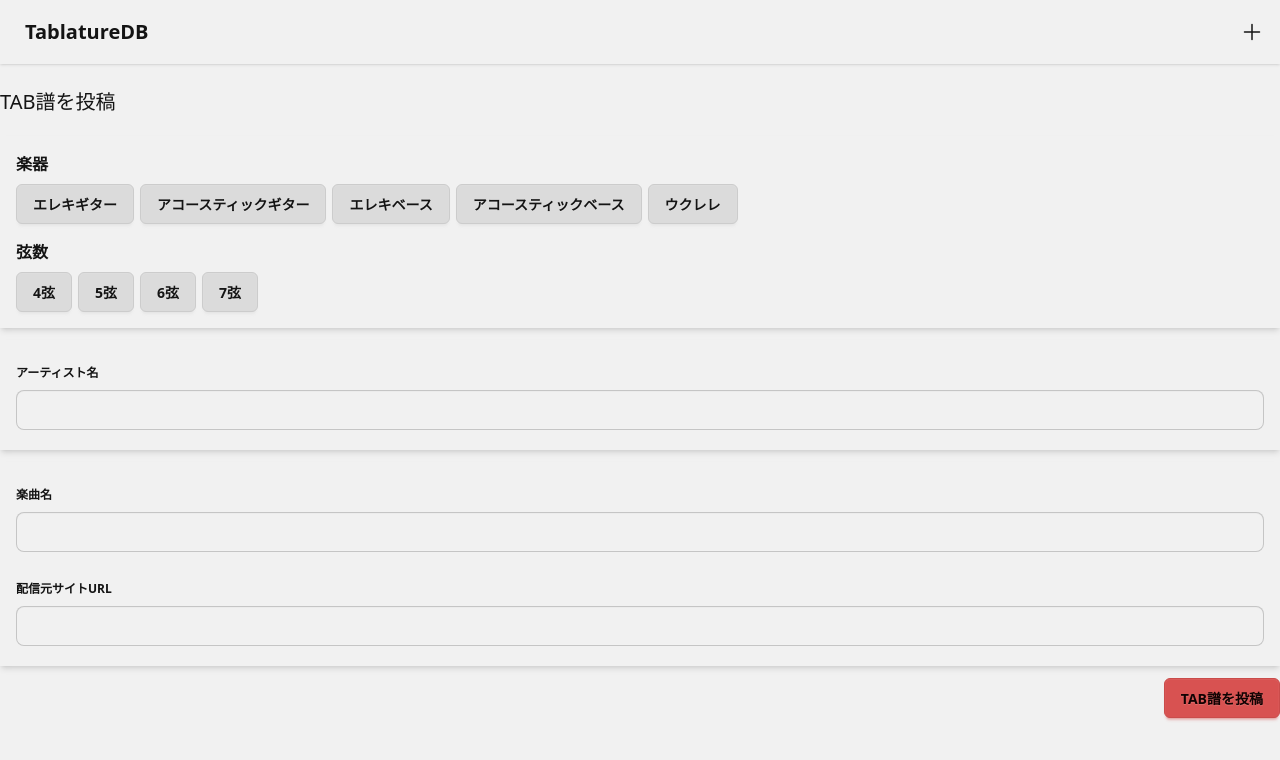
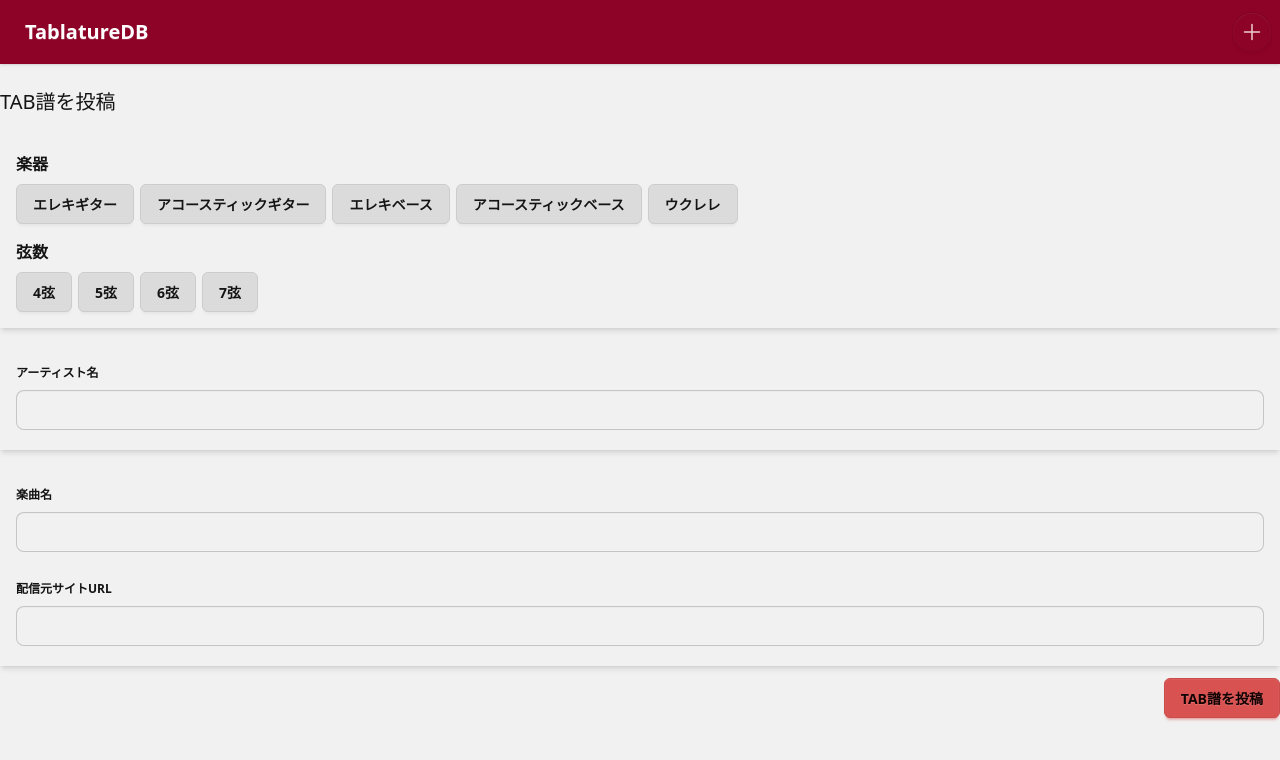
Before and after one commit to meuzi8122/tablature-db, a Next.js app: page /tablatures/new in a window 1280 px wide. Shown: the top 760 px of the page. Built offline with nearby package versions, Linux system fonts and the light colour scheme; no server answers; what microcms-js-sdk would draw is missing.

Commit message:
fix navbarr

```diff
--- a/src/components/navbar.tsx
+++ b/src/components/navbar.tsx
@@ -2,14 +2,14 @@ import Link from "next/link";
 
 export function Navbar() {
     return (
-        <div className="navbar bg-base-100 shadow-sm mb-6">
+        <div className="navbar bg-primary shadow-sm mb-6">
             <div className="flex-1">
-                <Link href="/" className="btn btn-ghost text-xl">
+                <Link href="/" className="btn btn-ghost text-xl text-white font-bold">
                     TablatureDB
                 </Link>
             </div>
             <div className="flex-none">
-                <Link href="/tablatures/new" className="btn btn-circle btn-ghost">
+                <Link href="/tablatures/new" className="btn btn-circle btn-primary">
                     <svg
                         xmlns="http://www.w3.org/2000/svg"
                         fill="none"
```
